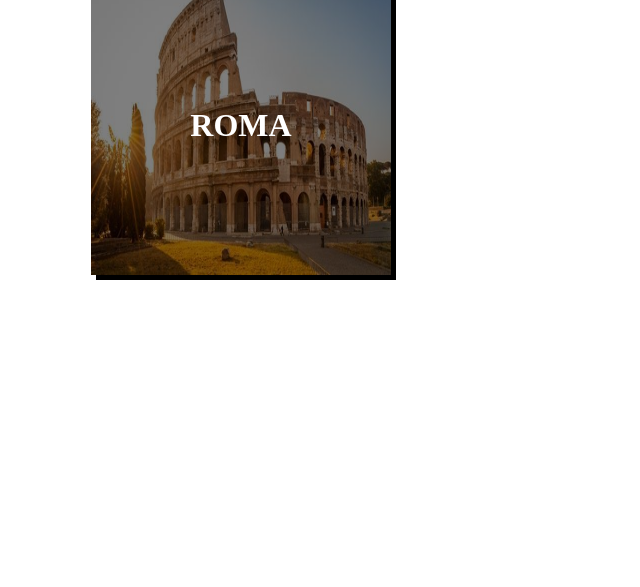
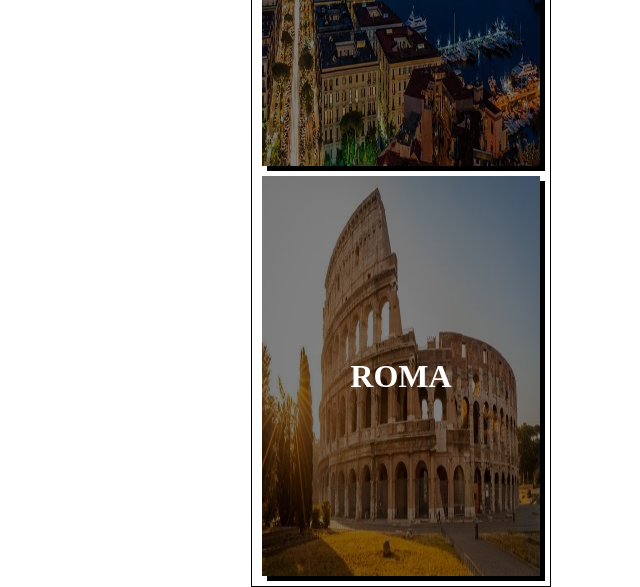
Before and after one commit to aldooow/htmlcss-airbnb, a plain HTML site: page index.html in a window 1280 px wide. Shown: the part 655-1242 px from the top of the page, without its empty margins (239-879 px from the left). Before the commit the page ends 940 px from the top, so only its background shows below. Drawn offline with Linux system fonts and the light colour scheme.

Commit message:
Fix Margin

```diff
--- a/css/style.css
+++ b/css/style.css
@@ -9,23 +9,31 @@
 /* container */
 .container {
   position: relative;
-  width: 50%;
+  width: 300px;
+  height: auto;
   margin: auto;
+  border: 1px solid black;
+  padding: 10px;  /* center box */
 }
 /* end container */
 
 /* box */
 .container .box {
+
   position: relative;
-  width: 300px;
-  height: 300px;
-  margin: 10px;
+  width: 100%;
+  height: 50vh;
   background-size: 100% 100%;
-  background-repeat:no-repeat;
   box-shadow: 5px 5px;
+  margin-bottom: 10px; /* center box */
+}
+
+.box:last-child {
+  margin-bottom: 0; /* center box */
 }
   /* filter box */
   .container .box .filter {
+    position: absolute;
     width: 100%;
     height:100%;
     background-color: rgba(0, 0, 0, 0.5);
```
